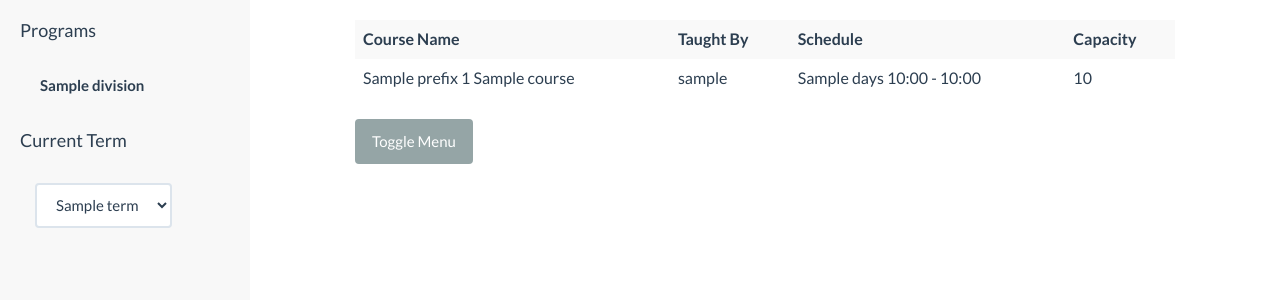
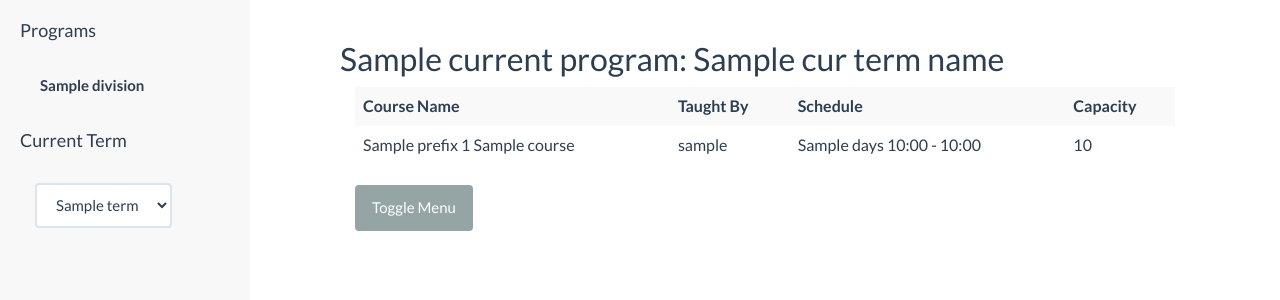
Before and after one commit to eykrevooh/hackNC-Elementary, a Python web app: template app/templates/program.html in a window 1280 px wide. Shown: the part 60-360 px from the top of the page. Run offline with Jinja, Linux system fonts and the light colour scheme; the template is opened without the code that fills it: most values are stand-ins (such as "Sample title", 1, 10 or a date in 2020); some libraries are stand-ins or nearby versions.

Commit message:
FIXED:[Issue #32](program.html, programAdmin.html courses.py)

```diff
--- a/app/course.py
+++ b/app/course.py
@@ -76,7 +76,8 @@ def courses(tID, prefix):
                                 subjects      = subjects,
                                 currentTerm   = int(tID),
                                 allTerms      = terms,
-                                currentProgram = currentProgram
+                                currentProgram = currentProgram,
+                                curTermName   = curTermName
                               )
   if (request.method == "POST"):
     if admin.isAdmin or divisionChair.exists() or programChair.exists():
--- a/app/templates/program.html
+++ b/app/templates/program.html
@@ -8,8 +8,8 @@
     <div id="wrapper">
         {%include "sidebar.html" %}
         <!-- Page Content -->
-        <div> </div>
         <div id="page-content-wrapper">
+            <h2>{{currentProgram.name}}: {{curTermName.name}}</h2>
             <div class="container-fluid">
                 <div class="row">
                     <div class="col-lg-12">
--- a/app/templates/programAdmin.html
+++ b/app/templates/programAdmin.html
@@ -10,7 +10,7 @@
         {%include "sidebar.html" %}
         <!-- Page Content -->
         <div id="page-content-wrapper">
-            <h2>{{currentProgram.name}} {{curTermName.name}}</h2>
+            <h2>{{currentProgram.name}}: {{curTermName.name}}</h2>
             <div class="container-fluid">
                 <div class="row">
                     <div class="col-lg-12">
```
